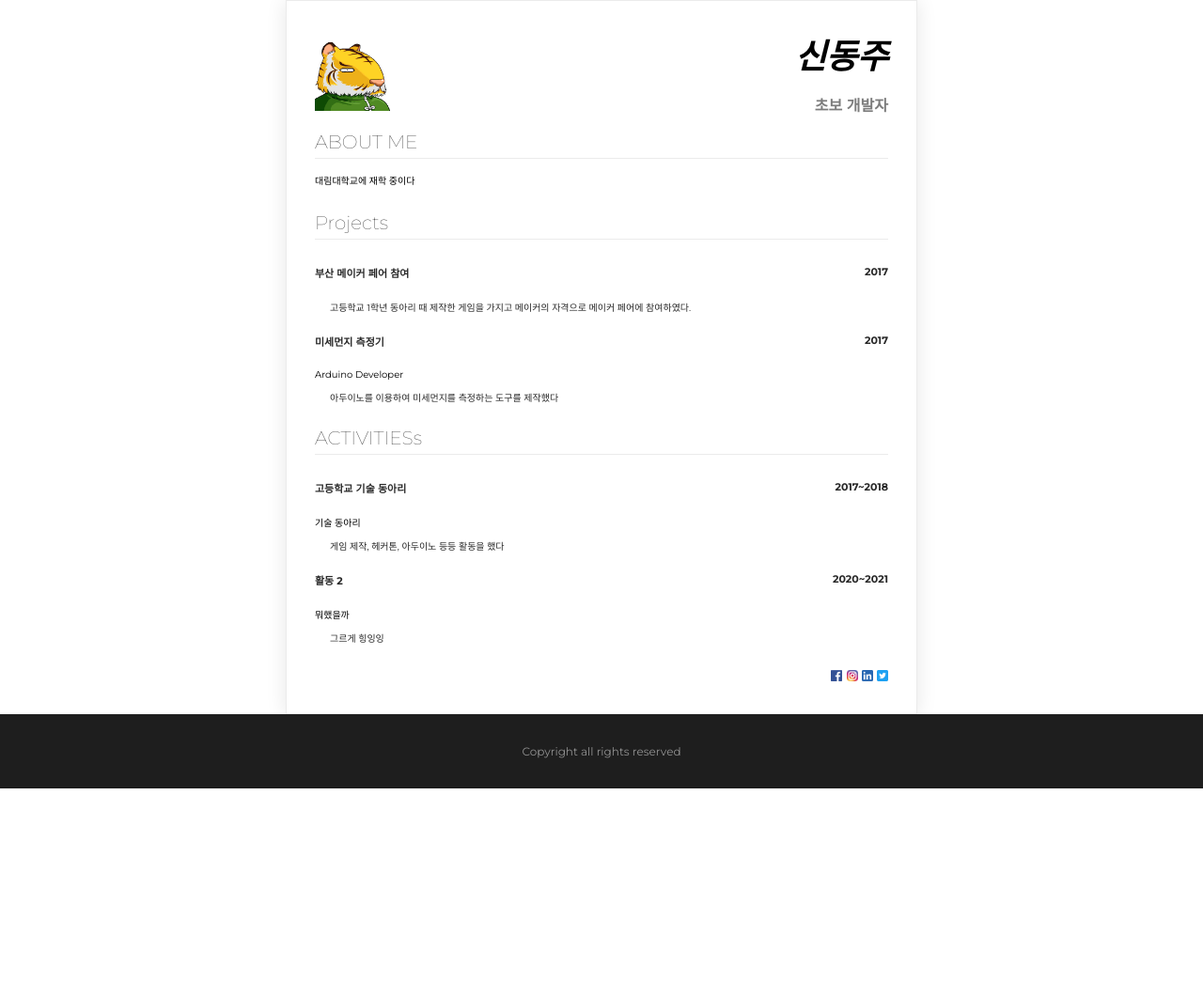
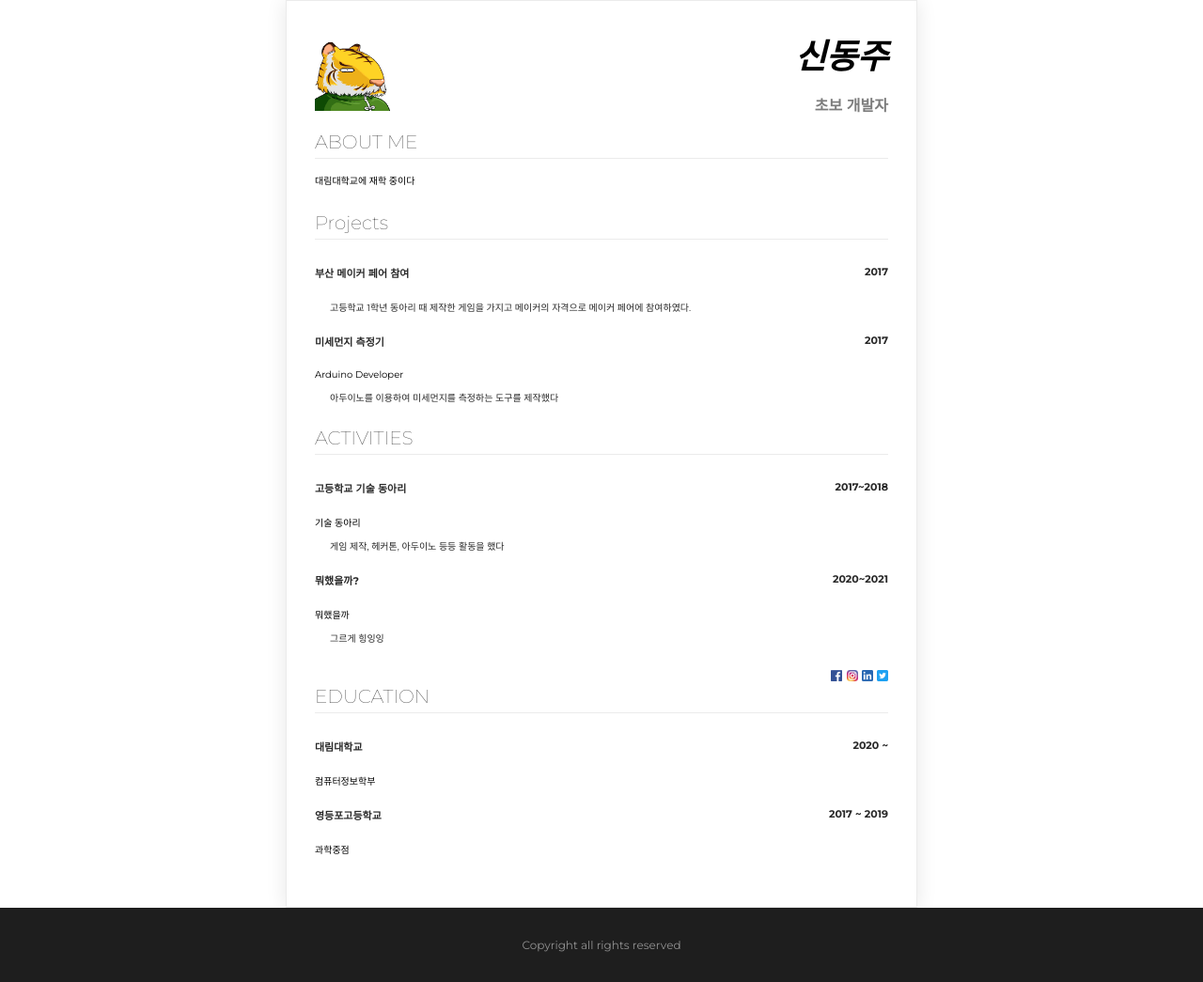
Before and after one commit to mrino/resume, a plain HTML site: page index.html in a window 1280 px wide. Shown: the whole page at 94% size. Before the commit the page ends 839 px from the top, so only its background shows below. Drawn offline with Linux system fonts and the light colour scheme.

Commit message:
ㅁㄴㅇㅁㅇ

```diff
--- a/index.html
+++ b/index.html
@@ -35,7 +35,7 @@
             <p class="desc-subtext">아두이노를 이용하여 미세먼지를 측정하는 도구를 제작했다 </p>
         </section>
         <section>
-            <h2>ACTIVITIESs</h2>
+            <h2>ACTIVITIES</h2>
             <div class="float-wrap">
                 <p class="title-text">고등학교 기술 동아리</p>
                 <p class="year-text">2017~2018</p>
@@ -44,7 +44,7 @@
             <p class="desc-subtext">게임 제작, 헤커톤, 아두이노 등등 활동을 했다</p>
 
             <div class="float-wrap">
-                <p class="title-text">활동 2</p>
+                <p class="title-text">뭐했을까?</p>
                 <p class="year-text">2020~2021</p>
             </div>
             <p class="desc-text">뭐했을까</p>
@@ -56,6 +56,19 @@
             <img class="sns-img" src="img/linked-in.png">
             <img class="sns-img" src="img/twitter.png">
         </div>
+        <section>
+            <h2>EDUCATION</h2>
+            <div class="float-wrap">
+              <p class="title-text">대림대학교</p>
+              <p class="year-text">2020 ~</p>
+            </div>
+            <p class="desc-text">컴퓨터정보학부</p>
+            <div class="float-wrap">
+              <p class="title-text">영등포고등학교</p>
+              <p class="year-text">2017 ~ 2019</p>
+            </div>
+            <p class="desc-text">과학중점</p>
+          </section>
     </div>
     <footer>
         <p>Copyright all rights reserved</p>
```
